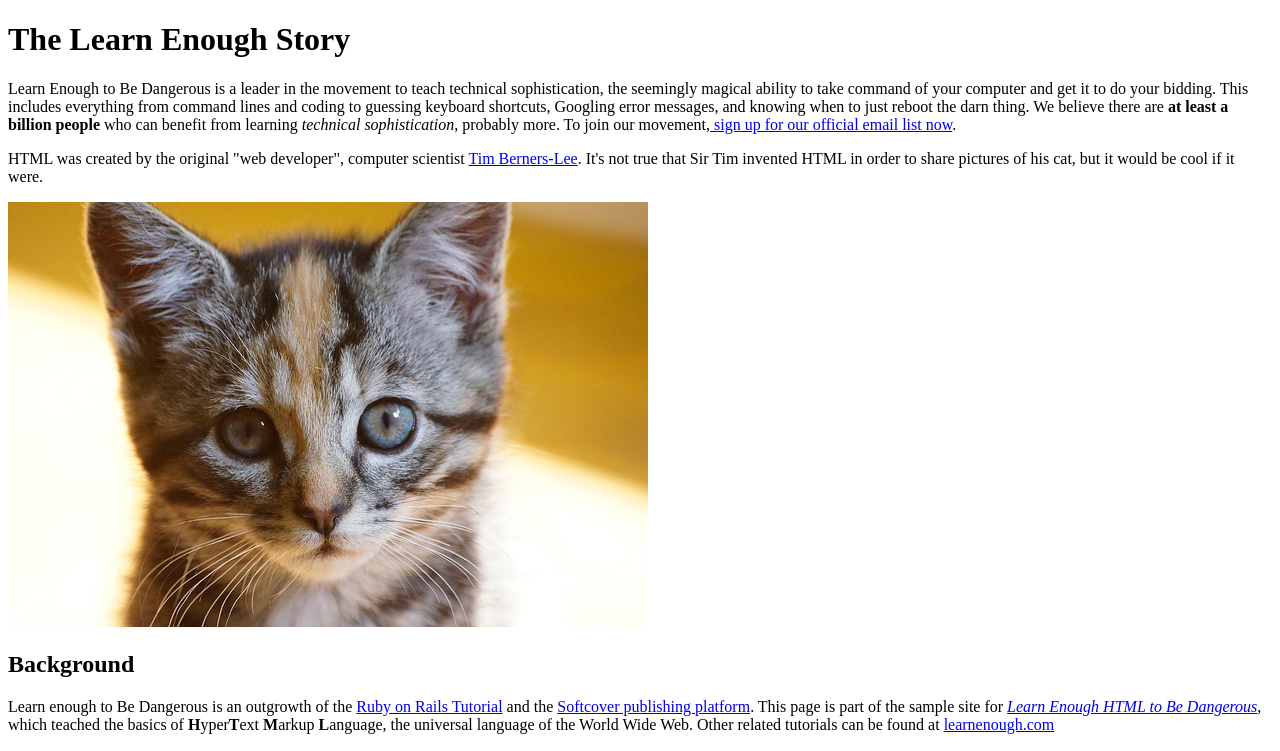
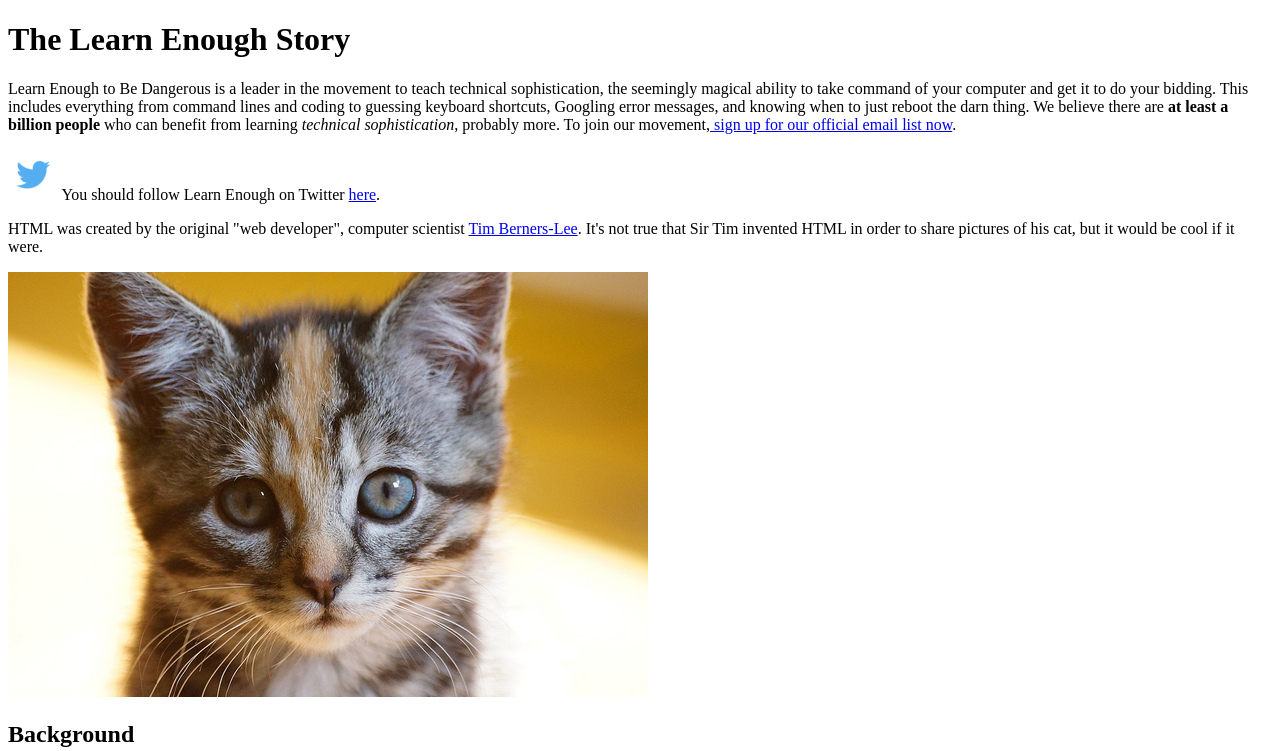
Before and after one commit to VentiDev/sample_website, a plain HTML site: page index.html in a window 1280 px wide. Shown: the top 751 px of the page. Drawn offline with Linux system fonts and the light colour scheme.

Commit message:
moved twitter logo below the paragraph of Learn enough history

```diff
--- a/index.html
+++ b/index.html
@@ -17,6 +17,16 @@
             We believe there are <strong>at least a billion people</strong> who can benefit from
             learning <em>technical sophistication</em>, probably more. To join our
             movement,<a href="https://learnenough.com/email"> sign up for our official email list now</a>.
+          </p>
+
+          <p>
+            <a href="https://twitter.com/learnenough" target="_blank"
+            rel="noopener" style="text-decoration: none;">
+                <img src="images/small_twitter_logo.png">
+              </a>
+              You should follow Learn Enough on Twitter
+              <a href="https://twitter.com/learnenough"
+                target="_blank" rel="noopener">here</a>.
           </p>
 
           <p>
@@ -100,10 +110,6 @@
             </p>
 
           <p>
-            <a href="https://twitter.com/learnenough" target="_blank"
-            rel="noopener" style="text-decoration: none;">
-                    <img src="images/small_twitter_logo.png">
-            </a>
             You should follow Nick on Twitter
             <a href="https://twitter.com/nickmerwin"
                     target="_blank" rel="noopener">here</a>
```
Also changed, not shown: 1 other file.
